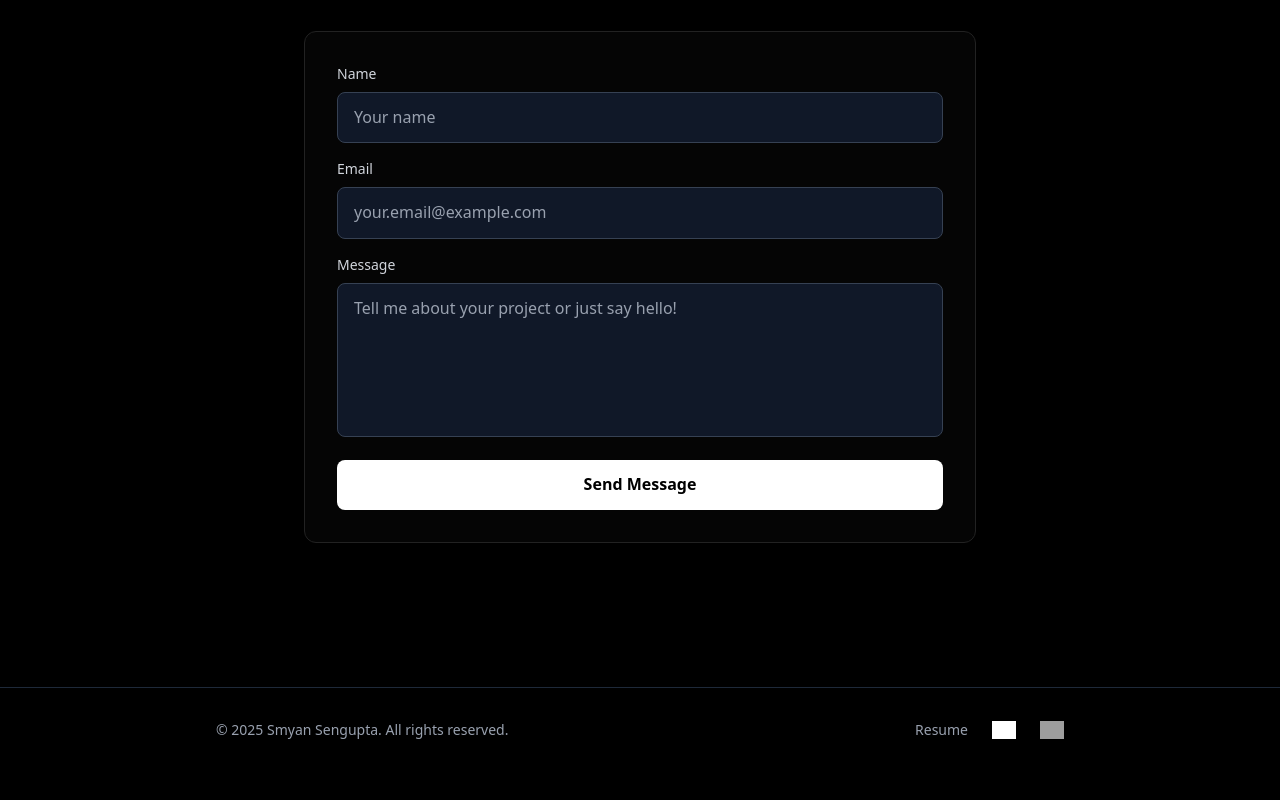
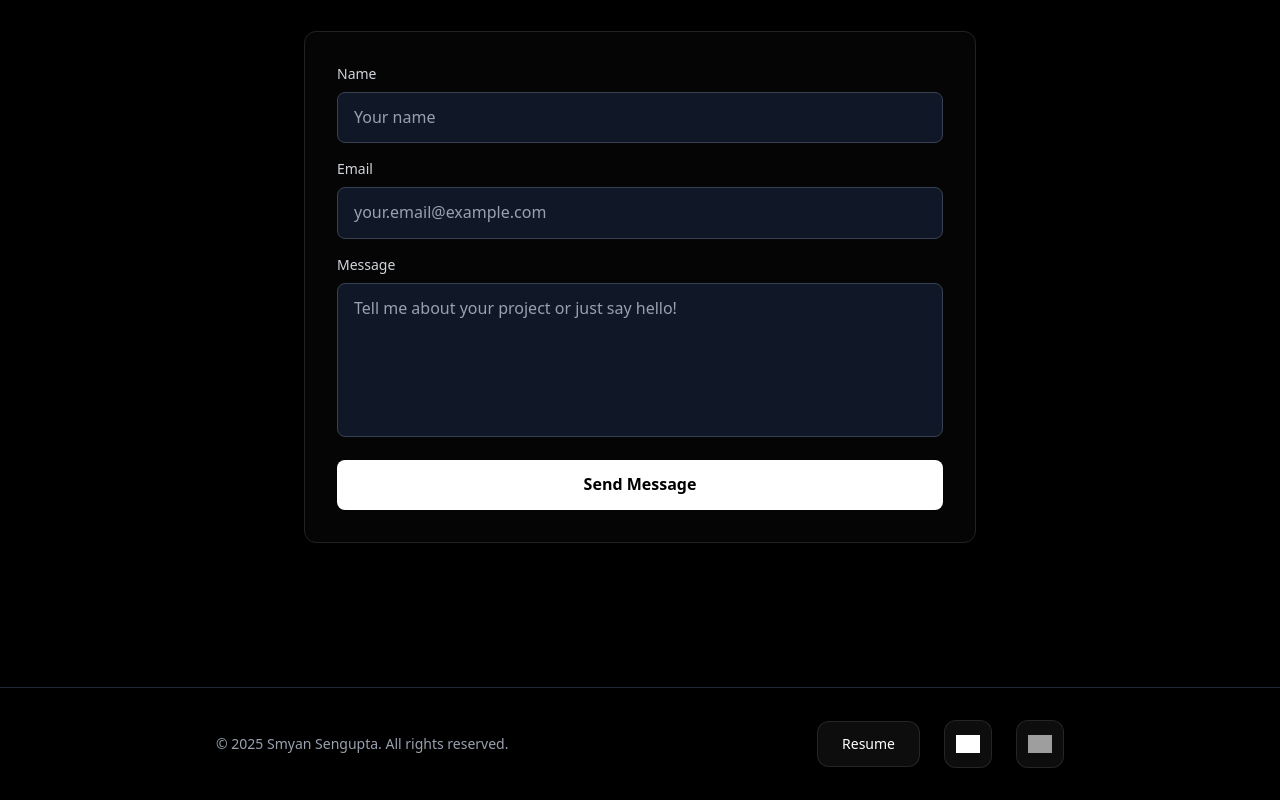
Before and after one commit to smyansengupta/smyansengupta.github.io, a Next.js app: page / in a window 1280 px wide. Shown: the part 4522-5322 px from the top of the page. Before the commit the page ends 5294 px from the top, so only its background shows below. Built offline with nearby package versions, Linux system fonts and the light colour scheme; grey boxes are pictures that could not be loaded.

Commit message:
update footer

```diff
--- a/src/app/page.tsx
+++ b/src/app/page.tsx
@@ -223,7 +223,7 @@ export default function Home() {
                 href="/resume.pdf"
                 target="_blank"
                 rel="noopener noreferrer"
-                className="text-gray-400 hover:text-white transition-colors text-sm font-medium"
+                className="inline-flex items-center justify-center px-6 py-3 bg-white/5 border border-white/10 rounded-xl text-sm font-medium text-white hover:bg-white/8 hover:scale-105 hover:-translate-y-0.5 transition-all duration-200 shadow-lg hover:shadow-xl"
                 aria-label="Resume"
               >
                 Resume
@@ -232,7 +232,7 @@ export default function Home() {
                 href="https://github.com/smyansengupta"
                 target="_blank"
                 rel="noopener noreferrer"
-                className="text-gray-400 hover:text-white transition-colors"
+                className="inline-flex items-center justify-center w-12 h-12 bg-white/5 border border-white/10 rounded-xl text-white hover:bg-white/8 hover:scale-105 hover:-translate-y-0.5 transition-all duration-200 shadow-lg hover:shadow-xl"
                 aria-label="GitHub"
               >
                 <Image
@@ -247,7 +247,7 @@ export default function Home() {
                 href="https://www.linkedin.com/in/smyan-sengupta-66871b237/"
                 target="_blank"
                 rel="noopener noreferrer"
-                className="text-gray-400 hover:text-white transition-colors"
+                className="inline-flex items-center justify-center w-12 h-12 bg-white/5 border border-white/10 rounded-xl text-white hover:bg-white/8 hover:scale-105 hover:-translate-y-0.5 transition-all duration-200 shadow-lg hover:shadow-xl"
                 aria-label="LinkedIn"
               >
                 <Image
```
